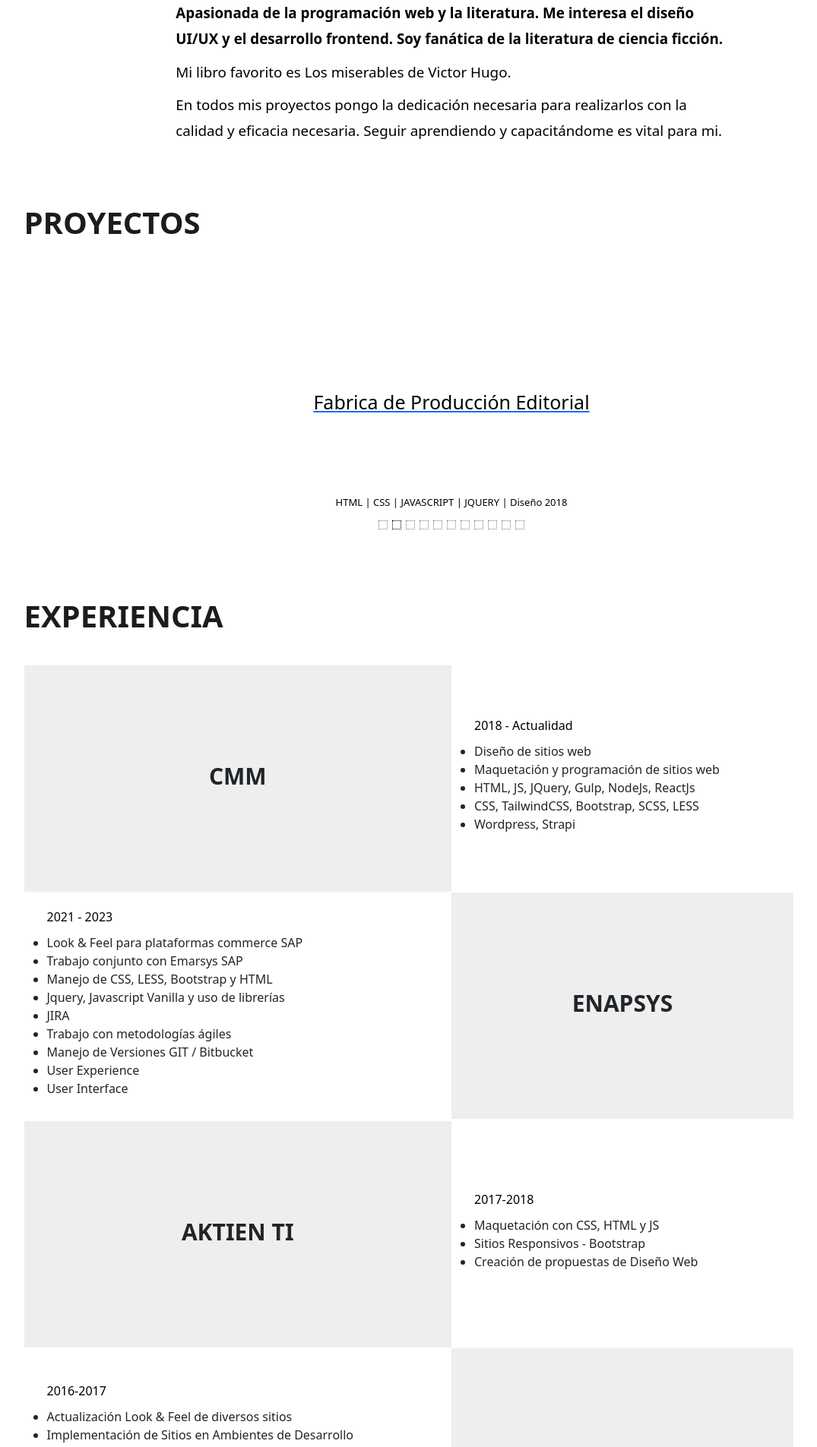
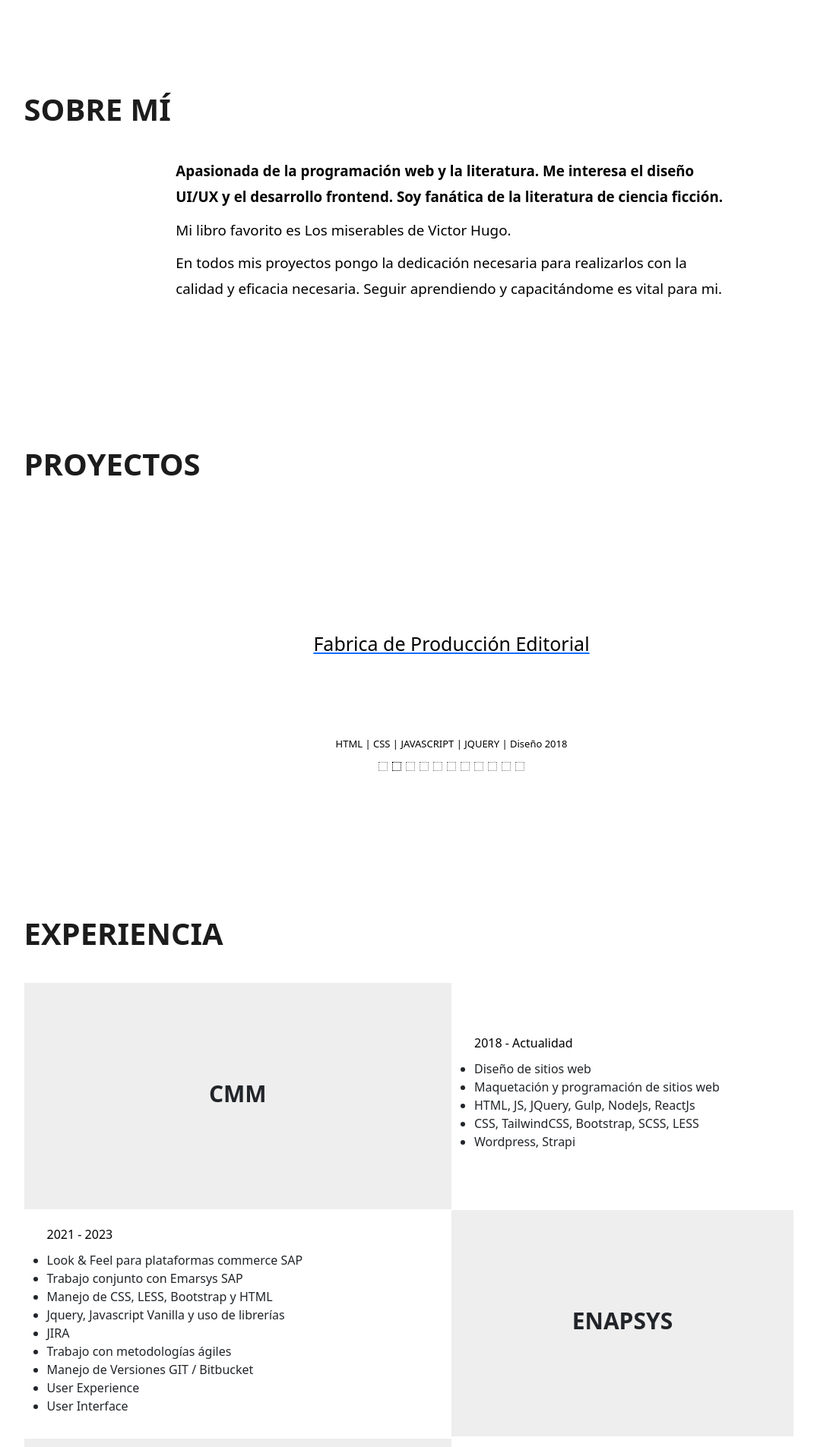
Before and after one commit to RavenAoiffe/AmeyalliYanezPortfolio, a React (Vite) app: page / in a window 1280 px wide. Shown: the part 780-2685 px from the top of the page at 76% size, without its empty margins (46-1121 px from the left). Built offline with nearby package versions, Linux system fonts and the light colour scheme.

Commit message:
Corrección menu scroll

```diff
--- a/src/App.jsx
+++ b/src/App.jsx
@@ -19,10 +19,8 @@ function App() {
       </Principal>
 
       <Descripcion/>
-      <h2 className='mt-8 mb-10 font-size-4rem font-900 color-darkgray'>Proyectos</h2>
       <Swipper></Swipper>
 
-      <h2 className='mt-8 mb-10 font-size-4rem font-900 color-darkgray'>Experiencia</h2>
       <Experiencia id="Experiencia"></Experiencia>
     </div>
      <Footer/>
--- a/src/components/Descripcion.jsx
+++ b/src/components/Descripcion.jsx
@@ -2,7 +2,9 @@ import React from 'react';
 
 const Descripcion = () => {
     return (
-        <article id="presentacion" className='mt-3 text description'>
+      <div id="presentacion">
+      <h2 className='mt-8 mb-10 font-size-4rem font-900 color-darkgray'>Sobre mí</h2>
+      <article className='mt-3 text description'>
             <p>
                <b>
                 Apasionada de la programación web y la literatura. Me interesa el diseño UI/UX y
@@ -17,6 +19,8 @@ const Descripcion = () => {
                 necesaria. Seguir aprendiendo y capacitándome es vital para mi.
             </p>
         </article>
+      </div>
+
     );
 }
 
--- a/src/components/Experiencia.jsx
+++ b/src/components/Experiencia.jsx
@@ -2,6 +2,8 @@
 const Experiencia = () => {
     return (
         <div id="experiencia">
+      <h2 className='mt-8 mb-10 font-size-4rem font-900 color-darkgray'>Experiencia</h2>
+
             <div className="bloque flex experiencia">
                 <div className="cuadro-primero cuadro text-center">
                     <div className="cuadro-flotante">
--- a/src/components/Swipper.jsx
+++ b/src/components/Swipper.jsx
@@ -102,6 +102,7 @@ const Swipper = () => {
     ]
   return (
     <div id="portafolio">
+      <h2 className='mt-8 mb-10 font-size-4rem font-900 color-darkgray'>Proyectos</h2>
         <Carousel activeIndex={index} onSelect={handleSelect}>
           {projectList.map(project =>(
             <Carousel.Item key={generarId()}>
--- a/src/scss/layout/_experiencia.scss
+++ b/src/scss/layout/_experiencia.scss
@@ -1,3 +1,6 @@
+#experiencia, #presentacion, #portafolio{
+    padding: 50px 0;
+}
 .experiencia{
     font-size: 1.6rem;
     display: flex;
```
Also changed, not shown: public/app.css.
